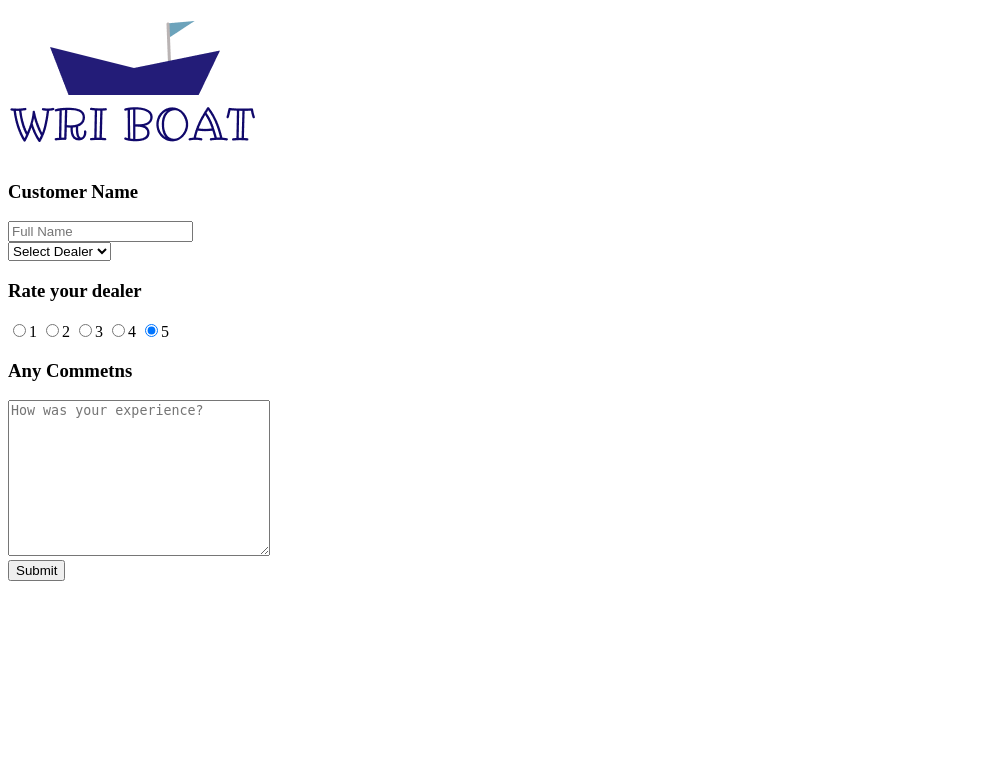
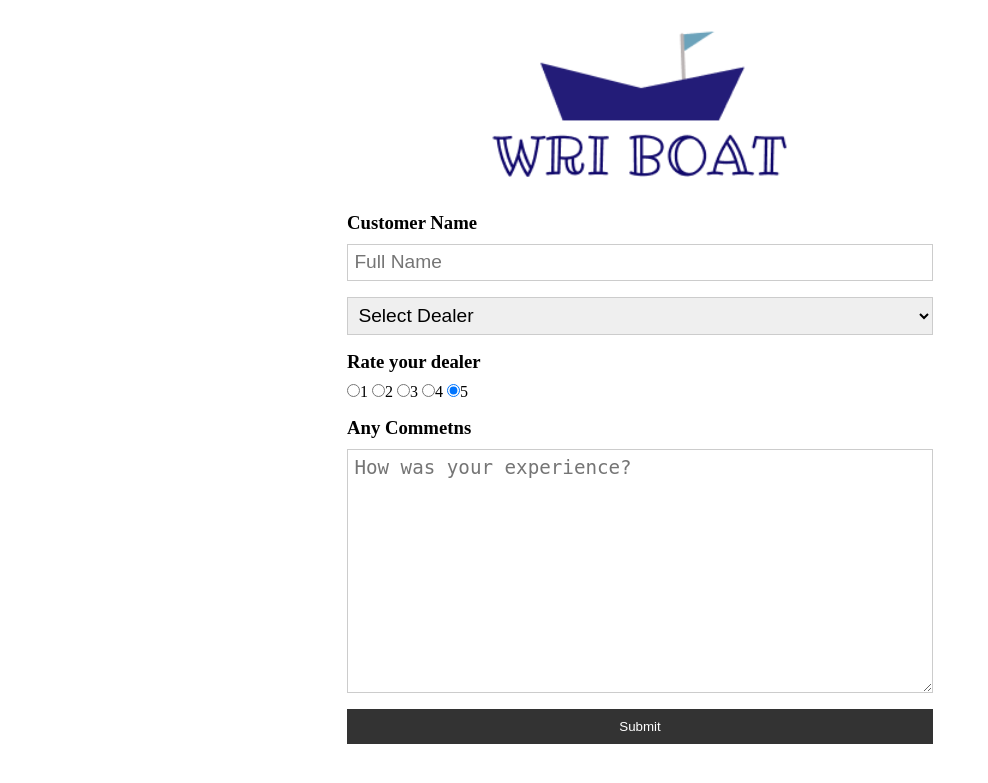
Before and after one commit to webroyit/p37c2f-FeedbackForm, a Flask app: page / in a window 1280 px wide. Shown: the top 783 px of the page, without its empty margins (0-988 px from the left). Run offline with Flask 2, Linux system fonts and the light colour scheme.

Commit message:
Add styles

```diff
--- /dev/null
+++ b/static/style.css
@@ -0,0 +1,60 @@
+* {
+	box-sizing: border-box;
+	margin: 0;
+    padding: 0;
+}
+
+h1 {
+	color: #777;
+	margin-top: 15px;
+}
+
+h3{
+    margin-bottom: 10px;
+}
+
+.container {
+	max-width: 650px;
+	margin: 1rem auto;
+	overflow: auto;
+	padding: 0 2rem;
+}
+
+.message {
+	text-align: center;
+	padding: 5px;
+	border: #521db4 dotted 2px;
+	margin-top: 2rem;
+}
+
+.logo {
+	width: 300px;
+	display: block;
+	margin: auto;
+}
+
+.form-group {
+	margin: 1rem 0;
+}
+
+input[type='text'],
+select,
+textarea {
+	display: block;
+	width: 100%;
+	padding: 0.4rem;
+	font-size: 1.2rem;
+	border: 1px solid #ccc;
+}
+
+.btn {
+	display: block;
+	width: 100%;
+	background: #333;
+	color: #fff;
+	padding: 10px 20px;
+	border: none;
+	cursor: pointer;
+	outline: none;
+	margin-top: 1rem;
+}
--- a/templates/index.html
+++ b/templates/index.html
@@ -4,10 +4,11 @@
     <meta charset="UTF-8">
     <meta name="viewport" content="width=device-width, initial-scale=1.0">
     <title>FeedBack Form</title>
+    <link rel="stylesheet" href="../static/style.css">
 </head>
 <body>
     <div class="container">
-        <img src="../static/Logo.png" alt="Logo">
+        <img src="../static/Logo.png" alt="Logo" class="logo">
 
         {% if message %}
             <!-- "safe" make the output secure -->
--- a/templates/success.html
+++ b/templates/success.html
@@ -4,6 +4,7 @@
     <meta charset="UTF-8">
     <meta name="viewport" content="width=device-width, initial-scale=1.0">
     <title>Success</title>
+    <link rel="stylesheet" href="../static/style.css">
 </head>
 <body>
     <div class="container">
```
